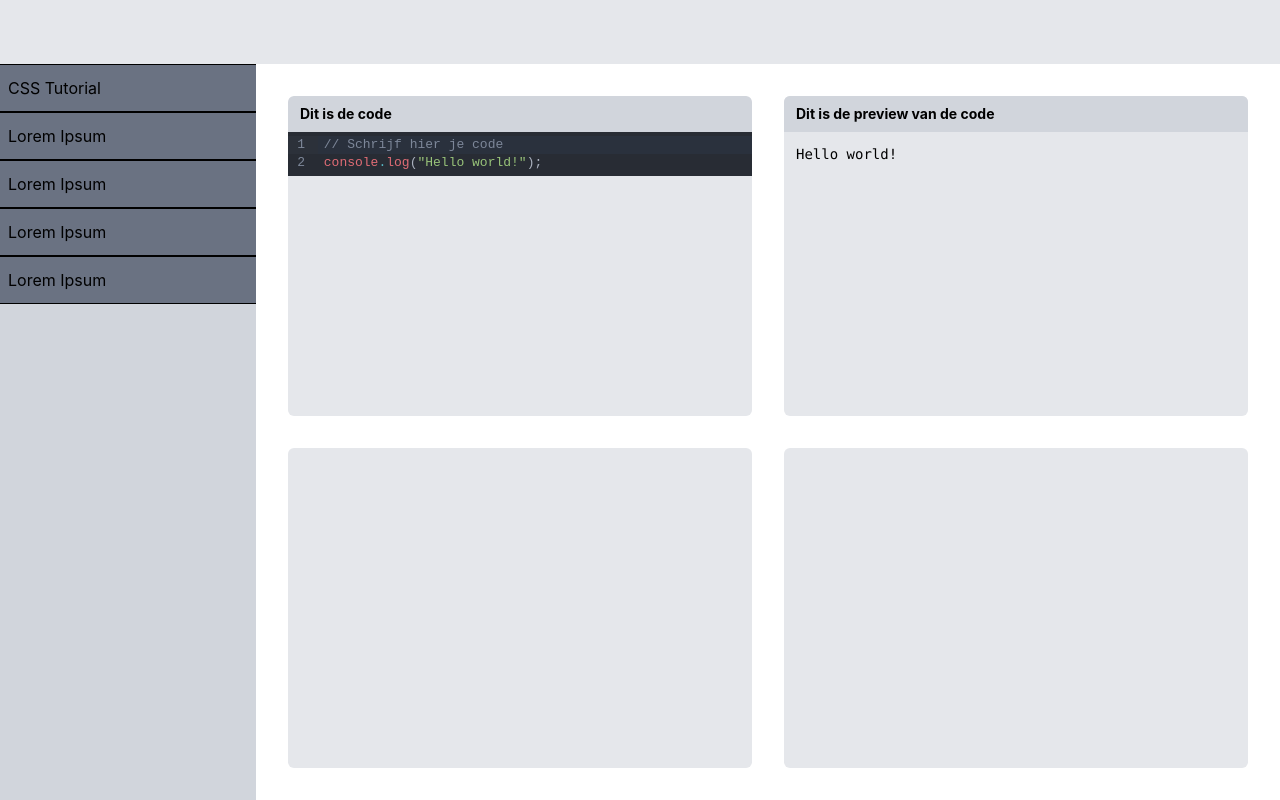
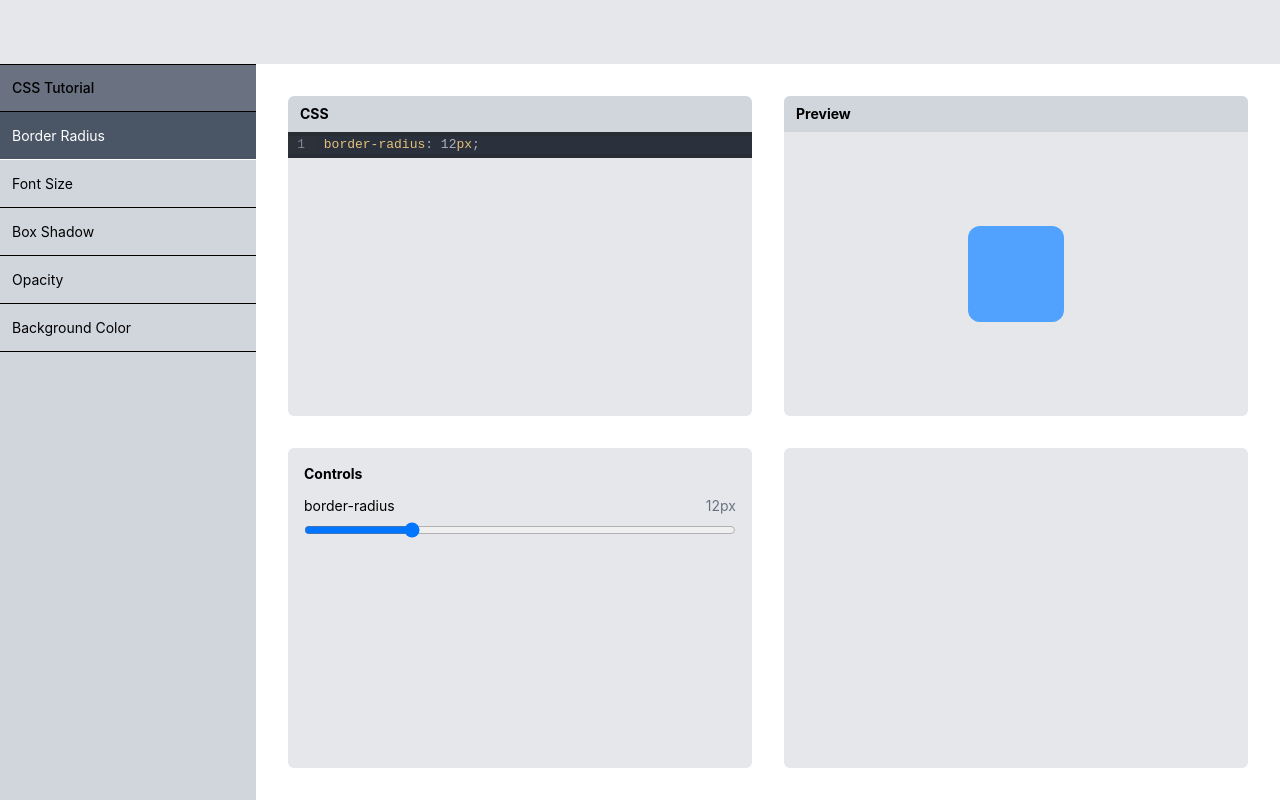
Before and after one commit to itzmitto/Svelte-project-back-to-css-basics, a SvelteKit app: page / in a window 1280 px wide. Built offline with nearby package versions, Linux system fonts and the light colour scheme.

Commit message:
css property page, codemirror

```diff
--- a/package.json
+++ b/package.json
@@ -28,6 +28,7 @@
 		"vite": "^8.0.7"
 	},
 	"dependencies": {
+		"@codemirror/lang-css": "^6.3.1",
 		"@codemirror/lang-javascript": "^6.2.5",
 		"@codemirror/theme-one-dark": "^6.1.3",
 		"codemirror": "^6.0.2"
--- /dev/null
+++ b/src/lib/properties.ts
@@ -0,0 +1,64 @@
+import type { PropertyMeta, ControlConfig } from './types';
+
+// dummy property index data
+export const properties: PropertyMeta[] = [
+	{
+		slug: 'border-radius',
+		name: 'Border Radius',
+		category: 'Layout',
+		description: 'Rounds the corners of an element.'
+	},
+	{
+		slug: 'font-size',
+		name: 'Font Size',
+		category: 'Typography',
+		description: 'Controls the size of the text.'
+	},
+	{
+		slug: 'box-shadow',
+		name: 'Box Shadow',
+		category: 'Effects',
+		description: 'Adds a shadow around an element.'
+	},
+	{
+		slug: 'opacity',
+		name: 'Opacity',
+		category: 'Effects',
+		description: 'Controls the transparency of an element.'
+	},
+	{
+		slug: 'background-color',
+		name: 'Background Color',
+		category: 'Colors',
+		description: 'Sets the background color of an element.'
+	}
+];
+
+// lookup table mapping css properties to their control config
+export const controlLookup: Record<string, ControlConfig> = {
+	'border-radius': { type: 'slider', min: 0, max: 50, step: 1, unit: 'px', default: 12 },
+	'font-size': { type: 'slider', min: 8, max: 72, step: 1, unit: 'px', default: 16 },
+	opacity: { type: 'slider', min: 0, max: 1, step: 0.01, unit: '', default: 1 },
+	padding: { type: 'slider', min: 0, max: 80, step: 1, unit: 'px', default: 16 },
+	margin: { type: 'slider', min: 0, max: 80, step: 1, unit: 'px', default: 0 },
+	width: { type: 'slider', min: 0, max: 400, step: 1, unit: 'px', default: 100 },
+	height: { type: 'slider', min: 0, max: 400, step: 1, unit: 'px', default: 100 },
+	'font-weight': {
+		type: 'select',
+		options: ['100', '200', '300', '400', '500', '600', '700', '800', '900'],
+		default: '400'
+	},
+	'text-align': {
+		type: 'select',
+		options: ['left', 'center', 'right', 'justify'],
+		default: 'left'
+	},
+	display: {
+		type: 'select',
+		options: ['block', 'flex', 'grid', 'inline', 'inline-block', 'none'],
+		default: 'block'
+	},
+	'background-color': { type: 'color', default: '#6366f1' },
+	color: { type: 'color', default: '#000000' },
+	'border-color': { type: 'color', default: '#000000' }
+};
--- /dev/null
+++ b/src/lib/types.ts
@@ -0,0 +1,29 @@
+import type { Component } from 'svelte';
+
+export interface PropertyMeta {
+	slug: string;
+	name: string;
+	category: string;
+	description: string;
+}
+
+export interface ControlConfig {
+	type: 'slider' | 'color' | 'select' | 'toggle' | 'number' | 'text' | 'multiple';
+	min?: number;
+	max?: number;
+	step?: number;
+	unit?: string;
+	options?: string[]; // for select or multiple
+	default: number | string | boolean;
+}
+
+export interface DynamicControl {
+	property: string; // e.g. "border-radius"
+	label: string; // e.g. "border-radius" or a friendly name if we have one
+	config: ControlConfig;
+	value: number | string | boolean;
+}
+
+export interface PreviewComponent {
+	component: Component;
+}
--- a/src/routes/+page.svelte
+++ b/src/routes/+page.svelte
@@ -1,82 +1,190 @@
-<script>
-  import { onMount, onDestroy } from 'svelte';
-  import { EditorView, basicSetup } from 'codemirror';
-  import { javascript } from '@codemirror/lang-javascript';
+<script lang="ts">
+  import { onDestroy, onMount } from 'svelte';
+  import { basicSetup, EditorView } from 'codemirror';
+  import { css } from '@codemirror/lang-css';
   import { oneDark } from '@codemirror/theme-one-dark';
+  import { controlLookup, properties } from '$lib/properties';
+  import type { DynamicControl } from '$lib/types';
 
-  let editorElement;
-  let view;
-  let previewOutput = $state('');
+  // the active property from the sidebar (default to first)
+  let activeSlug = $state(properties[0].slug)
+  let activeProperty = $derived(properties.find(p => p.slug === activeSlug)!)
 
-  function runCode(code) {
-    let output = '';
-    const originalLog = console.log;
-    const originalError = console.error;
+  // source of truth
+  let cssString = $state('border-radius: 12px;')
 
-    console.log = (...args) => {
-      output += args.map(a => typeof a === 'object' ? JSON.stringify(a, null, 2) : String(a)).join(' ') + '\n';
-    };
-    console.error = (...args) => {
-      output += 'Error: ' + args.join(' ') + '\n';
-    };
+  // dynamically parsed controls
+  let controls = $state<DynamicControl[]>([])
 
-    try {
-      new Function(code)();
-    } catch (e) {
-      output += 'Fout: ' + e.message + '\n';
-    } finally {
-      console.log = originalLog;
-      console.error = originalError;
+  // parse css string into dynamic controls whenever it changes
+  $effect(() => {
+    const lines = cssString.split('\n')
+    const parsed: DynamicControl[] = []
+
+    for (const line of lines) {
+      const match = line.match(/^\s*([\w-]+)\s*:\s*(.+?);?\s*$/)
+      if (!match) continue
+
+      const [, property, rawValue] = match
+      const config = controlLookup[property]
+      if (!config) continue
+
+      // parse the value back to the right type
+      let value: number | string | boolean = rawValue.trim()
+      if (config.type === 'slider') {
+        value = parseFloat(rawValue) || (config.default as number)
+      }
+
+      parsed.push({ property, label: property, config, value })
     }
 
-    previewOutput = output;
+    controls = parsed
+  })
+
+  // when a control changes, update that line in the css string
+  function onControlChange(property: string, newValue: number | string | boolean) {
+    const config = controlLookup[property]
+    const unit = config.unit ?? ''
+    const newLine = `${property}: ${newValue}${unit};`
+
+    cssString = cssString
+      .split('\n')
+      .map(line => {
+        const match = line.match(/^\s*([\w-]+)\s*:/)
+        return match?.[1] === property ? newLine : line
+      })
+      .join('\n')
+    navigator.vibrate?.(10)
   }
+
+  // when a property is selected from sidebar, set a default css line for it
+  function selectProperty(slug: string) {
+    activeSlug = slug
+    const config = controlLookup[slug]
+    if (!config) return
+    const unit = config.type === 'slider' ? (config.unit ?? '') : ''
+    cssString = `${slug}: ${config.default}${unit};`
+  }
+
+  /** @type {HTMLDivElement} */
+  let editorElement: HTMLDivElement
+  let view: EditorView
 
   onMount(() => {
     view = new EditorView({
-      doc: '// Schrijf hier je code\nconsole.log("Hello world!");',
+      doc: cssString,
       extensions: [
         basicSetup,
-        javascript(),
+        css(),
         oneDark,
         EditorView.updateListener.of((update) => {
           if (update.docChanged) {
-            runCode(view.state.doc.toString());
+            cssString = view.state.doc.toString()
           }
         }),
       ],
       parent: editorElement,
-    });
+    })
+  })
 
-    runCode(view.state.doc.toString());
-  });
+  onDestroy(() => view?.destroy())
 
-  onDestroy(() => {
-    view?.destroy();
-  });
+  // keep editor in sync when controls update cssString
+  $effect(() => {
+    if (view && view.state.doc.toString() !== cssString) {
+      view.dispatch({
+        changes: { from: 0, to: view.state.doc.length, insert: cssString }
+      })
+    }
+  })
 </script>
 
 <div class="flex flex-col h-dvh">
   <header class="w-full h-16 bg-gray-200"></header>
   <main class="flex-1 flex overflow-hidden">
-    <aside class="w-64 bg-gray-300">
-      <div class="h-12 bg-gray-500 border-y text-center flex items-center px-2">CSS Tutorial</div>
-      <div class="h-12 bg-gray-500 border-y text-center flex items-center px-2">Lorem Ipsum</div>
-      <div class="h-12 bg-gray-500 border-y text-center flex items-center px-2">Lorem Ipsum</div>
-      <div class="h-12 bg-gray-500 border-y text-center flex items-center px-2">Lorem Ipsum</div>
-      <div class="h-12 bg-gray-500 border-y text-center flex items-center px-2">Lorem Ipsum</div>
+
+    <!-- sidebar -->
+    <aside class="w-64 bg-gray-300 flex flex-col">
+      <div class="h-12 bg-gray-500 border-y flex items-center px-3 font-medium text-sm">CSS Tutorial</div>
+      {#each properties as property}
+        <button
+          onclick={() => selectProperty(property.slug)}
+          class="h-12 border-b flex items-center px-3 text-sm text-left transition-colors
+            {activeSlug === property.slug ? 'bg-gray-600 text-white' : 'hover:bg-gray-400'}"
+        >
+          {property.name}
+        </button>
+      {/each}
     </aside>
+
     <section class="flex-1 grid grid-rows-2 grid-cols-2 gap-8 p-8 overflow-auto">
+
+      <!-- code editor -->
       <div class="bg-gray-200 rounded-md w-full h-full overflow-hidden flex flex-col">
-        <h1 class="text-sm font-bold px-3 py-2 bg-gray-300 rounded-t-md">Dit is de code</h1>
-        <div bind:this={editorElement} class="flex-1 overflow-auto" />
+        <h1 class="text-sm font-bold px-3 py-2 bg-gray-300 rounded-t-md">CSS</h1>
+        <div bind:this={editorElement} class="flex-1 overflow-auto"></div>
       </div>
+
+      <!-- live preview -->
       <div class="bg-gray-200 rounded-md w-full h-full flex flex-col">
-        <h1 class="text-sm font-bold px-3 py-2 bg-gray-300 rounded-t-md">Dit is de preview van de code</h1>
-        <pre class="flex-1 p-3 font-mono text-sm whitespace-pre-wrap overflow-auto">{previewOutput}</pre>
+        <h1 class="text-sm font-bold px-3 py-2 bg-gray-300 rounded-t-md">Preview</h1>
+        <div class="flex-1 flex items-center justify-center">
+          <div style={cssString} class="w-24 h-24 bg-blue-400"></div>
+        </div>
       </div>
+
+      <!-- dynamic controls -->
+      <div class="bg-gray-200 rounded-md w-full h-full flex flex-col p-4 gap-3 overflow-auto">
+        <h1 class="text-sm font-bold">Controls</h1>
+
+        {#if controls.length === 0}
+          <p class="text-sm text-gray-500">No recognised properties yet, start typing CSS above.</p>
+        {/if}
+
+        {#each controls as control}
+          <div>
+            <div class="flex justify-between mb-1">
+              <span class="text-sm">{control.label}</span>
+              <span class="text-sm text-gray-500">{control.value}{control.config.unit ?? ''}</span>
+            </div>
+
+            {#if control.config.type === 'slider'}
+              <input
+                type="range"
+                min={control.config.min}
+                max={control.config.max}
+                step={control.config.step}
+                value={control.value}
+                oninput={(e) => onControlChange(control.property, e.currentTarget.value)}
+                class="w-full"
+              />
+
+            {:else if control.config.type === 'color'}
+              <input
+                type="color"
+                value={control.value}
+                oninput={(e) => onControlChange(control.property, e.currentTarget.value)}
+                class="w-full h-8 cursor-pointer"
+              />
+
+            {:else if control.config.type === 'select'}
+              <select
+                value={control.value}
+                onchange={(e) => onControlChange(control.property, e.currentTarget.value)}
+                class="w-full text-sm p-1 rounded"
+              >
+                {#each control.config.options ?? [] as option}
+                  <option value={option}>{option}</option>
+                {/each}
+              </select>
+            {/if}
+          </div>
+        {/each}
+      </div>
+
+      <!-- empty slot -->
       <div class="bg-gray-200 rounded-md w-full h-full"></div>
-      <div class="bg-gray-200 rounded-md w-full h-full"></div>
+
     </section>
   </main>
 </div>
```
Also changed, not shown: 1 other file (tests, documents, lock files or other folders).
